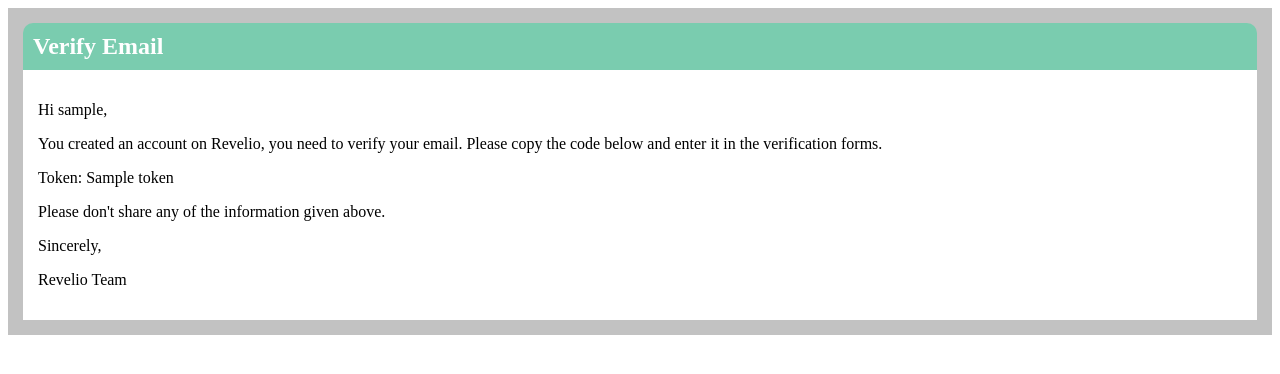
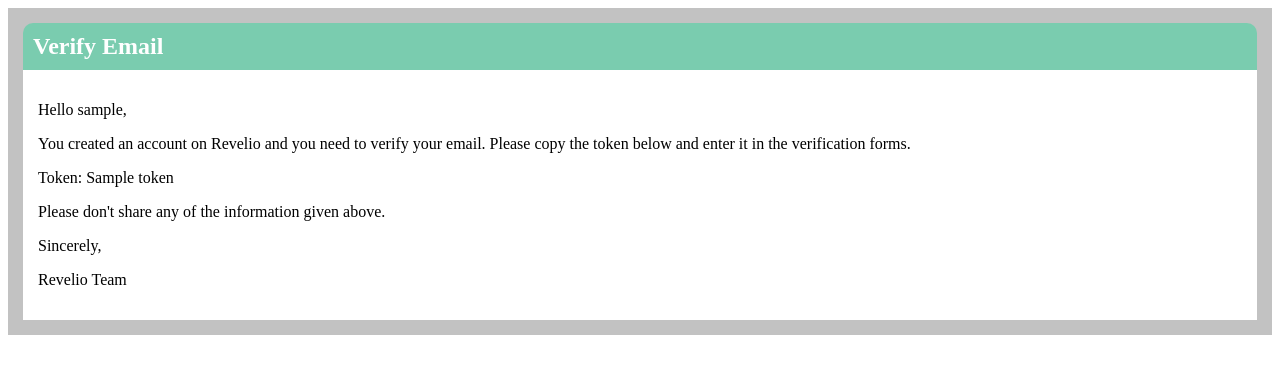
Before and after one commit to RevelioStartup/revelio-be, a Django app: template authentication/templates/verify_email_msg.html in a window 1280 px wide. Shown: the top 374 px of the page. Run offline with Django 5.2, Linux system fonts and the light colour scheme; the template is opened without the code that fills it: most values are stand-ins (such as "Sample title", 1, 10 or a date in 2020).

Commit message:
[REFACTOR] Changes some attribute/function names. Change email content.

```diff
--- a/authentication/templates/verify_email_msg.html
+++ b/authentication/templates/verify_email_msg.html
@@ -1,8 +1,8 @@
 <div style="background-color: #c2c2c2; padding: 15px;">
     <h2 style="margin: 0; padding: 10px; border-top-left-radius: 10px; border-top-right-radius: 10px; background-color: #39d69f86; color: #ffffff;">Verify Email</h2>
     <div style="margin: 0; padding: 15px; background-color: #ffffff;">
-        <p>Hi {{ username }},</p>
-        <p>You created an account on Revelio, you need to verify your email. Please copy the code below and enter it in the verification forms.</p>
+        <p>Hello {{ username }},</p>
+        <p>You created an account on Revelio and you need to verify your email. Please copy the token below and enter it in the verification forms.</p>
         <p>Token: {{token}}</p>
         <p>Please don't share any of the information given above.</p>
         <p>Sincerely,</p>
--- a/authentication/tests.py
+++ b/authentication/tests.py
@@ -63,12 +63,12 @@
         self.client = APIClient()
         self.user = AppUser.objects.create_user(email='email@email.com',username='testuser',password='test')
 
-    def testLoginSuccessful(self):
+    def test_login_successful(self):
         data = {'username': 'testuser', 'password': 'test'}
         response = self.client.post(LOGIN_LINK, json.dumps(data), content_type='application/json')
         self.assertEqual(response.status_code, 200)
 
-    def testLoginFailed(self):
+    def test_login_failed(self):
         data = {'username': 'testuser', 'password': 'testwrongpassword'}
         response = self.client.post(LOGIN_LINK, json.dumps(data), content_type='application/json')
         self.assertEqual(response.status_code, 400)
--- a/authentication/tokens.py
+++ b/authentication/tokens.py
@@ -6,4 +6,4 @@
             text_type(user.pk) + text_type(timestamp) +
             text_type(user.is_verified_user)
         )
-account_activation_token = TokenGenerator()
+account_token = TokenGenerator()
--- a/authentication/views.py
+++ b/authentication/views.py
@@ -8,7 +8,7 @@
 from django.utils.encoding import force_bytes
 from django.utils.http import urlsafe_base64_encode
 from django.template.loader import render_to_string
-from .tokens import account_activation_token
+from .tokens import account_token
 from django.core.mail import EmailMessage
 
 class RegisterView(APIView):
@@ -66,7 +66,7 @@
             message = render_to_string('verify_email_msg.html', {
                 'username': username,
                 'uid':urlsafe_base64_encode(force_bytes(user.pk)),
-                'token':account_activation_token.make_token(user),
+                'token':account_token.make_token(user),
             })
             email = EmailMessage(
                 subject, message, to=[email]
@@ -80,7 +80,7 @@
         uid = user.pk
         token = request.data.get('token')
         user = AppUser.objects.get(pk=uid)
-        if user is not None and account_activation_token.check_token(user, token):
+        if user is not None and account_token.check_token(user, token):
             user.is_verified_user = True
             user.save()
             return Response({'message': 'Email verified successfully!'}, status=200)
```
